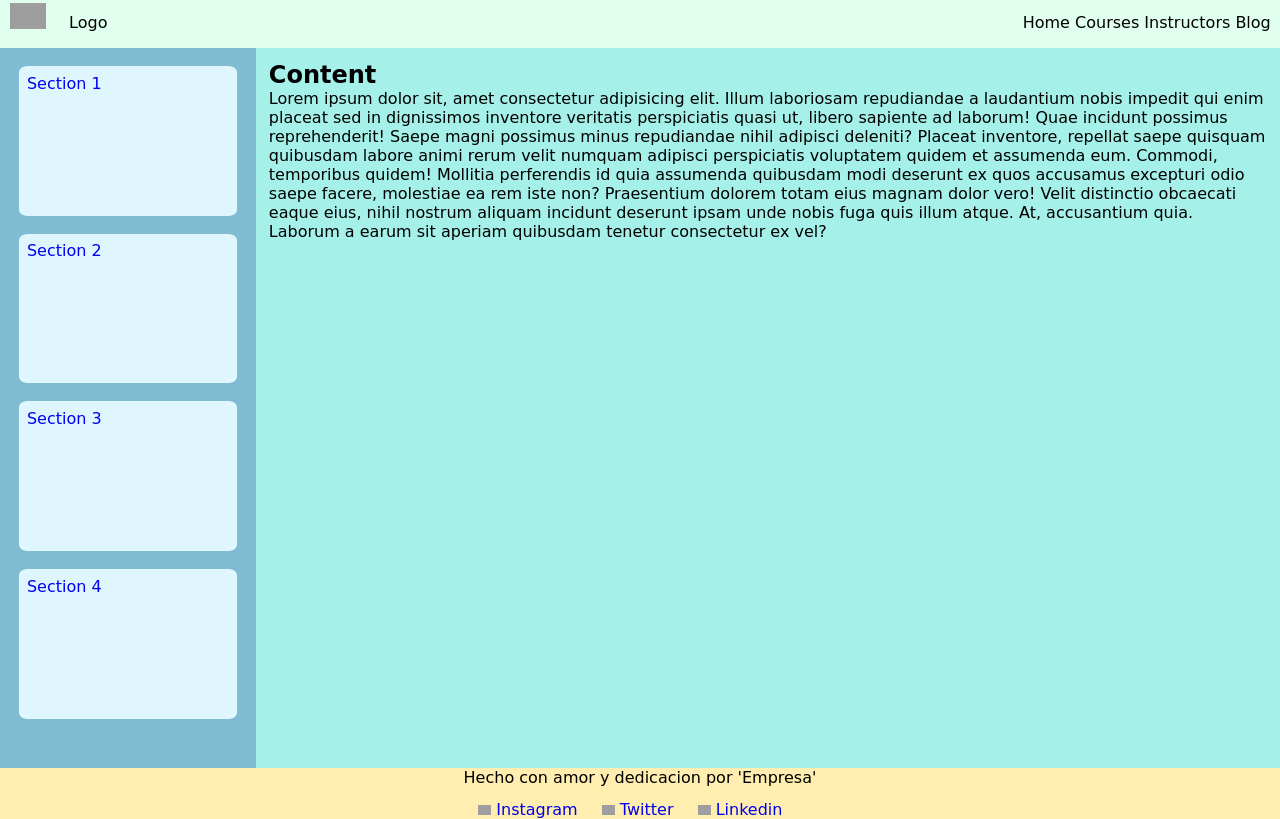
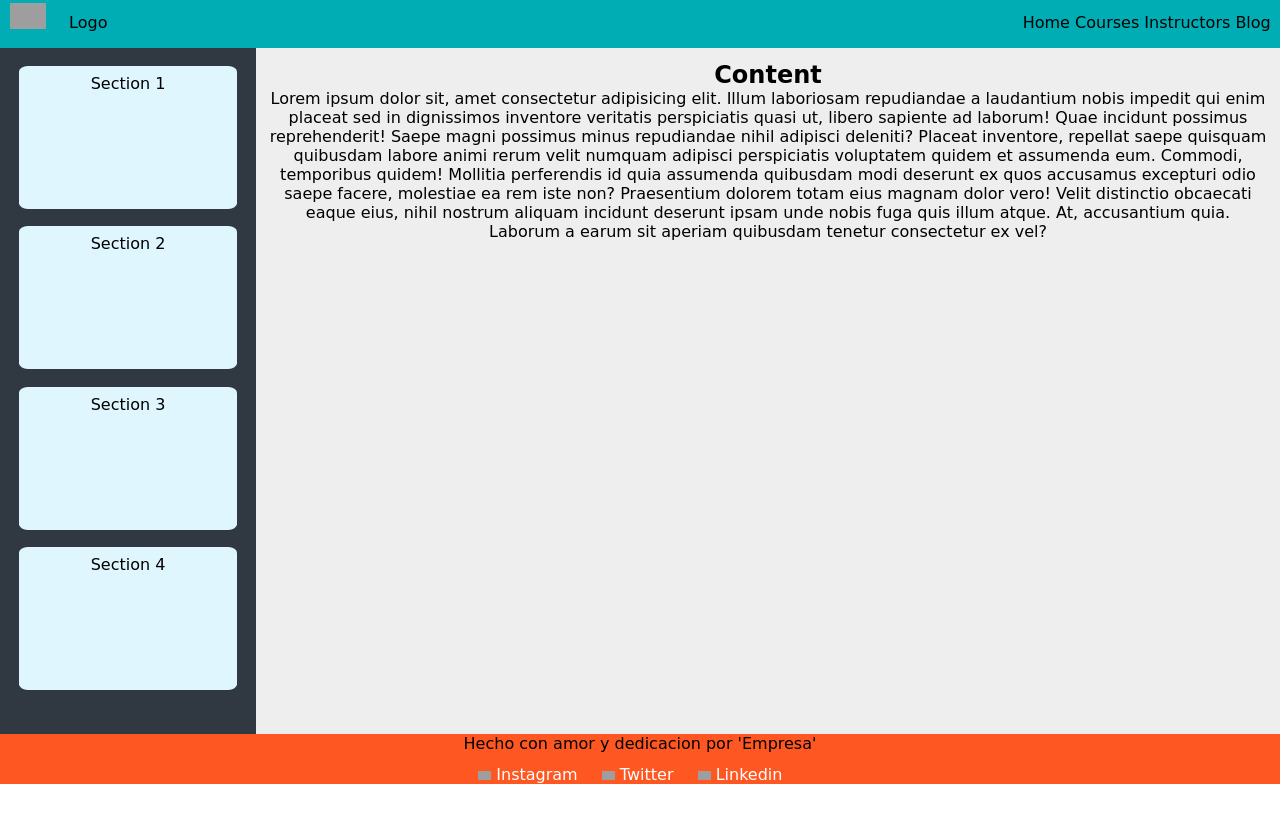
Before and after one commit to Aleclto7/Layout-1, a plain HTML site: page index.html in a window 1280 px wide. Drawn offline with Linux system fonts and the light colour scheme; grey boxes are pictures that could not be loaded; a web font is replaced by a local one.

Commit message:
Cambiado colores pagina y mejor redimensionado

```diff
--- a/style.css
+++ b/style.css
@@ -11,7 +11,7 @@ body {
 
 
 .header {
-    background-color: #E1FFEE;
+    background-color: #00ADB5;
     width: 100vw;
     height: 6vh;
 }
@@ -40,18 +40,20 @@ main {
     height: 80%;
 }
 main .sidebar {
-    background-color: #7FBCD2;
+    background-color: #303841;
     display: inline-block;
     width: 20%;
-    height: 90vh;
+    height: 85.7vh;
+    text-align: center;
 }
 main .content {
-    background-color: #A5F1E9;
+    background-color: #EEEEEE;
     position: absolute;
     display: inline-block;
     width: 80vw;
-    height: 90vh;
+    height: 85.7vh;
     padding: 1%;
+    text-align: center;
 }
 section div {
     width: 85%;
@@ -61,10 +63,14 @@ section div {
     padding: 3%;
     border-radius: 4%;
 }
+main a {
+    color: black;
+
+}
 
 
 footer {
-    background-color: #FFEEAF;
+    background-color: #FF5722;
 }
 footer p {
     text-align: center;
@@ -80,6 +86,9 @@ footer li {
 ul img {
     width: 1%;
 }
+footer a {
+    color: white;
+}
 
 
 a {
```
